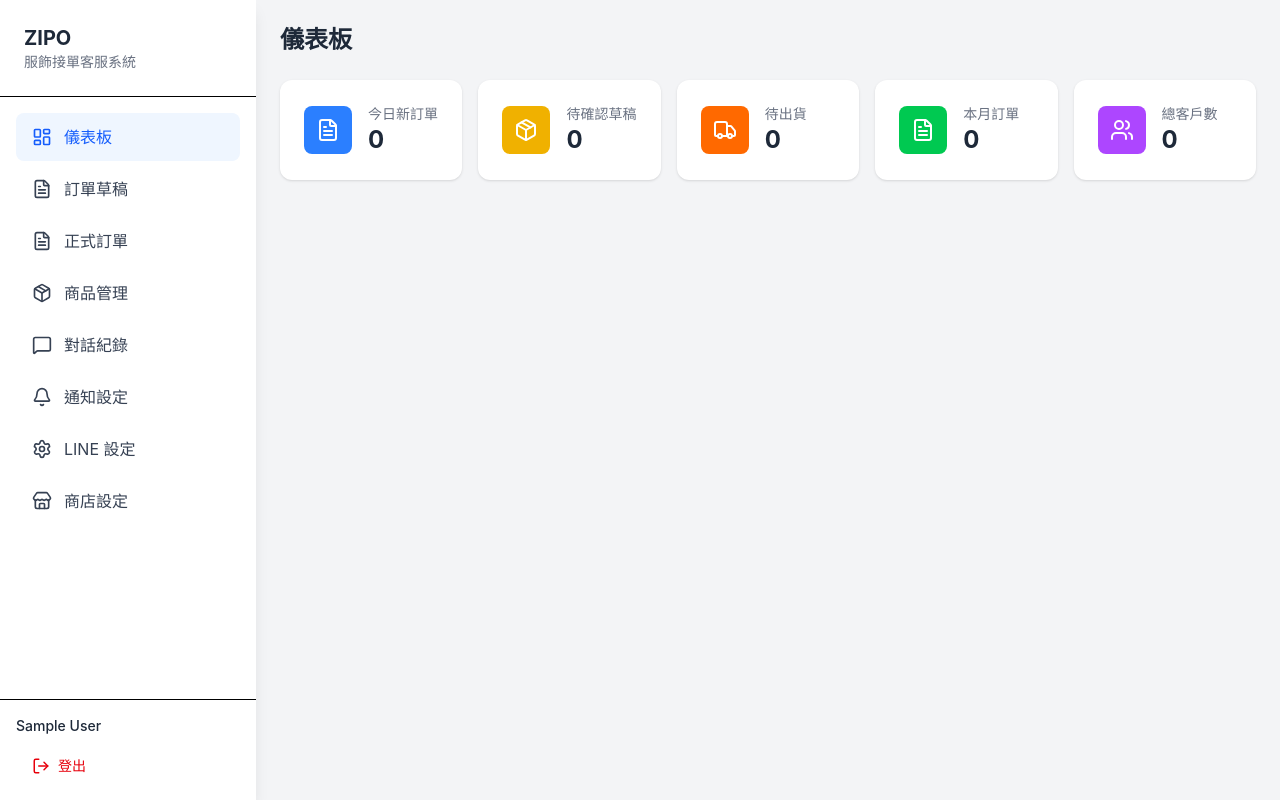
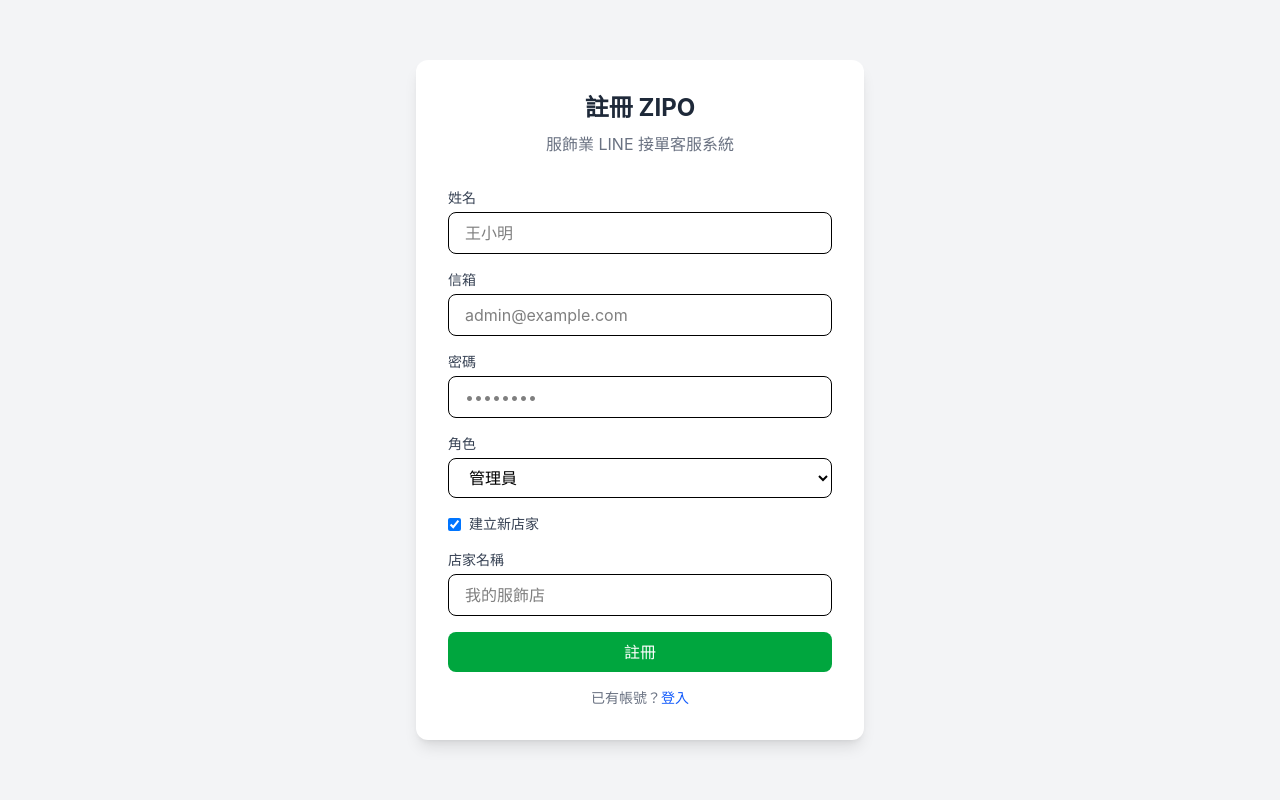
Before and after one commit to zeus-ordo/zipo, a React (Vite) app in the folder frontend/: page /register in a window 1280 px wide. Before the commit this address led to /dashboard. Built offline with nearby package versions, Linux system fonts and the light colour scheme; no server answers; sample sign-in values are in the browser's storage.

Commit message:
feat: add registration page with tenant selection

```diff
--- a/frontend/src/App.tsx
+++ b/frontend/src/App.tsx
@@ -1,6 +1,7 @@
 import { BrowserRouter, Routes, Route, Navigate } from 'react-router-dom';
 import { QueryClient, QueryClientProvider } from '@tanstack/react-query';
 import { LoginPage } from './pages/LoginPage';
+import { RegisterPage } from './pages/RegisterPage';
 import { DashboardPage } from './pages/DashboardPage';
 import { OrderDraftsPage } from './pages/OrderDraftsPage';
 import { OrderDraftDetailPage } from './pages/OrderDraftDetailPage';
@@ -38,6 +39,7 @@
         <BrowserRouter>
           <Routes>
           <Route path="/login" element={<LoginPage />} />
+          <Route path="/register" element={<RegisterPage />} />
           <Route
             path="/dashboard"
             element={<ProtectedRoute><DashboardPage /></ProtectedRoute>}
--- /dev/null
+++ b/frontend/src/pages/RegisterPage.tsx
@@ -0,0 +1,176 @@
+import { useState } from 'react';
+import { useNavigate } from 'react-router-dom';
+import { authApi, tenantApi } from '../api/client';
+import type { Tenant } from '../types';
+
+export function RegisterPage() {
+  const [email, setEmail] = useState('');
+  const [password, setPassword] = useState('');
+  const [name, setName] = useState('');
+  const [role, setRole] = useState<'admin' | 'staff'>('admin');
+  const [tenantName, setTenantName] = useState('');
+  const [tenantId, setTenantId] = useState('');
+  const [isNewTenant, setIsNewTenant] = useState(true);
+  const [tenants, setTenants] = useState<Tenant[]>([]);
+  const [error, setError] = useState('');
+  const [loading, setLoading] = useState(false);
+  const navigate = useNavigate();
+
+  const handleTenantToggle = async (checked: boolean) => {
+    setIsNewTenant(checked);
+    if (!checked) {
+      const res = await tenantApi.list();
+      setTenants(res.data);
+    }
+  };
+
+  const handleSubmit = async (e: React.FormEvent) => {
+    e.preventDefault();
+    setError('');
+    setLoading(true);
+
+    try {
+      let finalTenantId = tenantId;
+
+      if (isNewTenant) {
+        if (!tenantName.trim()) {
+          setError('請輸入店家名稱');
+          setLoading(false);
+          return;
+        }
+        const tenantRes = await tenantApi.create(tenantName);
+        finalTenantId = tenantRes.data.id;
+      }
+
+      const res = await authApi.register({
+        email,
+        password,
+        name,
+        role,
+        tenantId: finalTenantId,
+      });
+
+      localStorage.setItem('token', res.data.tokens.accessToken);
+      localStorage.setItem('user', JSON.stringify(res.data.user));
+      navigate('/dashboard');
+    } catch (err: any) {
+      setError(err.response?.data?.error || '註冊失敗');
+    } finally {
+      setLoading(false);
+    }
+  };
+
+  return (
+    <div className="min-h-screen flex items-center justify-center bg-gray-100">
+      <div className="w-full max-w-md p-8 bg-white rounded-xl shadow-lg">
+        <h1 className="text-2xl font-bold text-center text-gray-800 mb-2">註冊 ZIPO</h1>
+        <p className="text-center text-gray-500 mb-8">服飾業 LINE 接單客服系統</p>
+
+        <form onSubmit={handleSubmit} className="space-y-4">
+          {error && (
+            <div className="p-3 text-sm text-red-600 bg-red-50 rounded-lg">{error}</div>
+          )}
+
+          <div>
+            <label className="block text-sm font-medium text-gray-700 mb-1">姓名</label>
+            <input
+              type="text"
+              value={name}
+              onChange={(e) => setName(e.target.value)}
+              className="w-full px-4 py-2 border rounded-lg focus:ring-2 focus:ring-blue-500 focus:border-blue-500 outline-none"
+              placeholder="王小明"
+              required
+            />
+          </div>
+
+          <div>
+            <label className="block text-sm font-medium text-gray-700 mb-1">信箱</label>
+            <input
+              type="email"
+              value={email}
+              onChange={(e) => setEmail(e.target.value)}
+              className="w-full px-4 py-2 border rounded-lg focus:ring-2 focus:ring-blue-500 focus:border-blue-500 outline-none"
+              placeholder="admin@example.com"
+              required
+            />
+          </div>
+
+          <div>
+            <label className="block text-sm font-medium text-gray-700 mb-1">密碼</label>
+            <input
+              type="password"
+              value={password}
+              onChange={(e) => setPassword(e.target.value)}
+              className="w-full px-4 py-2 border rounded-lg focus:ring-2 focus:ring-blue-500 focus:border-blue-500 outline-none"
+              placeholder="••••••••"
+              required
+            />
+          </div>
+
+          <div>
+            <label className="block text-sm font-medium text-gray-700 mb-1">角色</label>
+            <select
+              value={role}
+              onChange={(e) => setRole(e.target.value as 'admin' | 'staff')}
+              className="w-full px-4 py-2 border rounded-lg focus:ring-2 focus:ring-blue-500 focus:border-blue-500 outline-none"
+            >
+              <option value="admin">管理員</option>
+              <option value="staff">員工</option>
+            </select>
+          </div>
+
+          <div className="flex items-center gap-2">
+            <input
+              type="checkbox"
+              id="newTenant"
+              checked={isNewTenant}
+              onChange={(e) => handleTenantToggle(e.target.checked)}
+            />
+            <label htmlFor="newTenant" className="text-sm text-gray-700">建立新店家</label>
+          </div>
+
+          {isNewTenant ? (
+            <div>
+              <label className="block text-sm font-medium text-gray-700 mb-1">店家名稱</label>
+              <input
+                type="text"
+                value={tenantName}
+                onChange={(e) => setTenantName(e.target.value)}
+                className="w-full px-4 py-2 border rounded-lg focus:ring-2 focus:ring-blue-500 focus:border-blue-500 outline-none"
+                placeholder="我的服飾店"
+                required={isNewTenant}
+              />
+            </div>
+          ) : (
+            <div>
+              <label className="block text-sm font-medium text-gray-700 mb-1">選擇店家</label>
+              <select
+                value={tenantId}
+                onChange={(e) => setTenantId(e.target.value)}
+                className="w-full px-4 py-2 border rounded-lg focus:ring-2 focus:ring-blue-500 focus:border-blue-500 outline-none"
+                required={!isNewTenant}
+              >
+                <option value="">請選擇店家</option>
+                {tenants.map((t) => (
+                  <option key={t.id} value={t.id}>{t.name}</option>
+                ))}
+              </select>
+            </div>
+          )}
+
+          <button
+            type="submit"
+            disabled={loading}
+            className="w-full py-2 px-4 bg-green-600 text-white rounded-lg hover:bg-green-700 transition-colors disabled:opacity-50"
+          >
+            {loading ? '註冊中...' : '註冊'}
+          </button>
+
+          <p className="text-center text-sm text-gray-500">
+            已有帳號？<a href="/login" className="text-blue-600 hover:underline">登入</a>
+          </p>
+        </form>
+      </div>
+    </div>
+  );
+}
```
